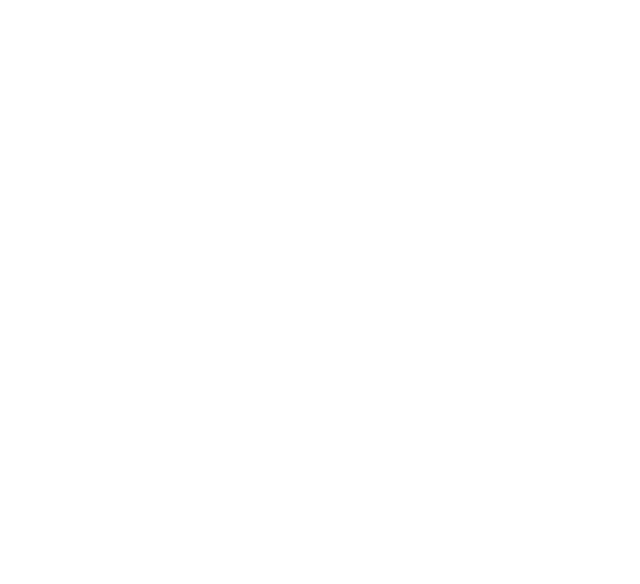
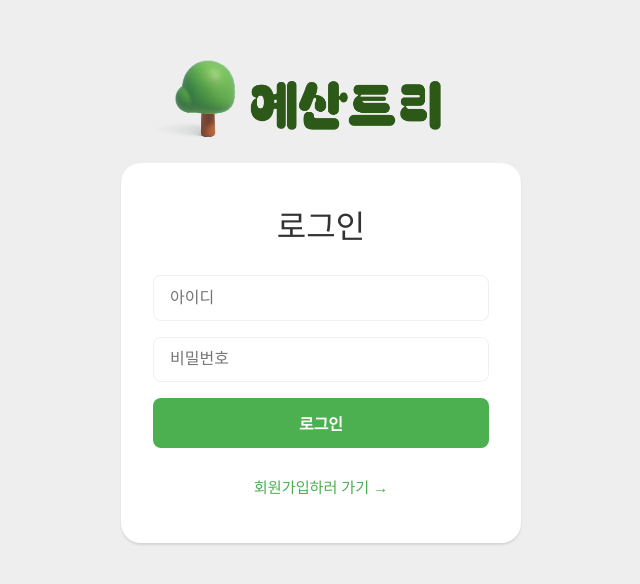
Before and after one commit to Heesu01/YesanTree, a React (Vite) app: page /login in a window 1280 px wide. Before the commit this address had no page. Shown: the part 114-698 px from the top of the page, without its empty margins (319-959 px from the left). Built offline with nearby package versions, Linux system fonts and the light colour scheme; a web font is replaced by a local one.

Commit message:
feat: 로그인, 회원가입 페이지 UI 구현

```diff
--- a/src/App.tsx
+++ b/src/App.tsx
@@ -6,11 +6,14 @@
 import ScrollToTop from "./components/ScrollToTop";
 import Layout from "./components/Layout";
 import MainPage from "./pages/MainPage";
-import AdminBudgetPage from "./pages/AdminBudget";
-import CitizenBudgetPage from "./pages/CitizenBudget";
-import CommunityPage from "./pages/Community";
-import WritePage from "./pages/Write";
-import PostDetailPage from "./pages/PostDetail";
+import AdminBudget from "./pages/AdminBudget";
+import CitizenBudget from "./pages/CitizenBudget";
+import Community from "./pages/Community";
+import Write from "./pages/Write";
+import PostDetail from "./pages/PostDetail";
+import NotFoundPage from "./pages/NotFoundPage";
+import Login from "./pages/Login";
+import Signup from "./pages/Signup";
 
 function App() {
   return (
@@ -21,12 +24,15 @@
         <Routes>
           <Route element={<Layout />}>
             <Route path="/" element={<MainPage />} />
-            <Route path="/budget/admin" element={<AdminBudgetPage />} />
-            <Route path="/budget/citizen" element={<CitizenBudgetPage />} />
-            <Route path="/community" element={<CommunityPage />} />
-            <Route path="/write" element={<WritePage />} />
-            <Route path="/community/:id" element={<PostDetailPage />} />
+            <Route path="/budget/admin" element={<AdminBudget />} />
+            <Route path="/budget/citizen" element={<CitizenBudget />} />
+            <Route path="/community" element={<Community />} />
+            <Route path="/write" element={<Write />} />
+            <Route path="/community/:id" element={<PostDetail />} />
+            <Route path="*" element={<NotFoundPage />} />
           </Route>
+          <Route path="/login" element={<Login />} />
+          <Route path="/signup" element={<Signup />} />
         </Routes>
       </BrowserRouter>
     </ThemeProvider>
--- a/src/components/Header.tsx
+++ b/src/components/Header.tsx
@@ -9,14 +9,10 @@
   const navigate = useNavigate();
   const currentPath = location.pathname;
 
-  const handleLogoClick = () => {
-    navigate("/");
-  };
-
   return (
     <HeaderWrapper>
       <LeftArea>
-        <Logo onClick={handleLogoClick} src={logoImg} alt="예산트리 로고" />
+        <Logo onClick={() => navigate("/")} src={logoImg} alt="예산트리 로고" />
       </LeftArea>
 
       <RightArea>
@@ -37,7 +33,12 @@
             커뮤니티
           </StyledLink>
         </Nav>
-        <LoginButton>로그인</LoginButton>
+        <Btns>
+          <LoginButton onClick={() => navigate("/login")}>로그인</LoginButton>
+          <LoginButton onClick={() => navigate("/signup")}>
+            회원가입
+          </LoginButton>
+        </Btns>
       </RightArea>
     </HeaderWrapper>
   );
@@ -97,6 +98,11 @@
   }
 `;
 
+const Btns = styled.div`
+  display: flex;
+  gap: 10px;
+`;
+
 const LoginButton = styled.button`
   background: none;
   padding: 6px 12px;
--- /dev/null
+++ b/src/pages/Login.tsx
@@ -0,0 +1,108 @@
+import styled from "styled-components";
+import { useNavigate } from "react-router-dom";
+import logoImg from "../assets/logo.png";
+
+const LoginPage = () => {
+  const navigate = useNavigate();
+
+  const handleSubmit = (e: React.FormEvent) => {
+    e.preventDefault();
+    alert("로그인 시도!");
+  };
+
+  return (
+    <Wrapper>
+      <Logo onClick={() => navigate("/")} src={logoImg} alt="예산트리 로고" />
+
+      <LoginBox>
+        <Title>로그인</Title>
+        <Form onSubmit={handleSubmit}>
+          <Input type="text" placeholder="아이디" required />
+          <Input type="password" placeholder="비밀번호" required />
+          <SubmitButton type="submit">로그인</SubmitButton>
+          <SignupLink onClick={() => navigate("/signup")}>
+            회원가입하러 가기 →
+          </SignupLink>
+        </Form>
+      </LoginBox>
+    </Wrapper>
+  );
+};
+
+export default LoginPage;
+
+const Wrapper = styled.div`
+  min-height: 100vh;
+  background: #eee;
+  display: flex;
+  align-items: center;
+  justify-content: center;
+  flex-direction: column;
+`;
+
+const Logo = styled.img`
+  width: 300px;
+  margin-right: 60px;
+  cursor: pointer;
+`;
+
+const LoginBox = styled.div`
+  background: white;
+  padding: 3rem 2rem;
+  border-radius: 20px;
+  box-shadow: 0 2px 2px rgba(0, 0, 0, 0.1);
+  width: 100%;
+  max-width: 400px;
+`;
+
+const Title = styled.h2`
+  font-size: 2rem;
+  margin-bottom: 2rem;
+  color: ${({ theme }) => theme.colors.black};
+  text-align: center;
+  font-family: ${({ theme }) => theme.fonts.title.fontFamily};
+`;
+
+const Form = styled.form`
+  display: flex;
+  flex-direction: column;
+  gap: 1rem;
+`;
+
+const Input = styled.input`
+  padding: 0.8rem 1rem;
+  font-size: 1rem;
+  border: 1px solid #f0f0f0;
+  border-radius: 8px;
+
+  &:focus {
+    outline: 2px solid #93af7d;
+  }
+`;
+
+const SubmitButton = styled.button`
+  padding: 0.8rem;
+  font-size: 1rem;
+  background-color: #4caf50;
+  color: white;
+  border: none;
+  border-radius: 8px;
+  cursor: pointer;
+  font-weight: bold;
+
+  &:hover {
+    background-color: #388e3c;
+  }
+`;
+
+const SignupLink = styled.div`
+  margin-top: 1rem;
+  text-align: center;
+  color: #4caf50;
+  font-size: 0.95rem;
+  cursor: pointer;
+
+  &:hover {
+    text-decoration: underline;
+  }
+`;
--- a/src/pages/MainPage.tsx
+++ b/src/pages/MainPage.tsx
@@ -3,8 +3,10 @@
 import home from "../assets/home.png";
 import treeIcon from "../assets/tree.png";
 import { IoIosArrowDown } from "react-icons/io";
+import { useNavigate } from "react-router-dom";
 
 const MainPage = () => {
+  const navigate = useNavigate();
   const loginRef = useRef(null);
   const aboutRef = useRef(null);
   const [showLogin, setShowLogin] = useState(false);
@@ -95,6 +97,10 @@
             <Input type="text" placeholder="아이디" />
             <Input type="password" placeholder="비밀번호" />
             <SubmitButton>로그인</SubmitButton>
+            <SignupLink onClick={() => navigate("/signup")}>
+              <span>계정이 없으신가요?</span>
+              <p>회원가입하러 가기</p>
+            </SignupLink>
           </LoginForm>
         </LoginSection>
       </LoginBgc>
@@ -124,7 +130,7 @@
   position: absolute;
   top: 0;
   left: 0;
-  opacity: 0.2;
+  opacity: 0.6;
 `;
 
 const fadeSlideUp = keyframes`
@@ -333,3 +339,21 @@
     background-color: #388e3c;
   }
 `;
+
+const SignupLink = styled.div`
+  margin-top: 2px;
+  padding: 0 4px;
+  font-size: 0.95rem;
+  cursor: pointer;
+  display: flex;
+  justify-content: space-between;
+  p {
+    color: #4caf50;
+    &:hover {
+      text-decoration: underline;
+    }
+  }
+  span {
+    color: gray;
+  }
+`;
--- /dev/null
+++ b/src/pages/Signup.tsx
@@ -0,0 +1,109 @@
+import styled from "styled-components";
+import { useNavigate } from "react-router-dom";
+import logoImg from "../assets/logo.png";
+
+const SignupPage = () => {
+  const navigate = useNavigate();
+
+  const handleSubmit = (e: React.FormEvent) => {
+    e.preventDefault();
+    alert("회원가입 완료");
+  };
+
+  return (
+    <Wrapper>
+      <Logo onClick={() => navigate("/")} src={logoImg} alt="예산트리 로고" />
+      <SignupBox>
+        <Title>회원가입</Title>
+        <Form onSubmit={handleSubmit}>
+          <Input type="text" placeholder="아이디" required />
+          <Input type="email" placeholder="이메일" required />
+          <Input type="password" placeholder="비밀번호" required />
+          <Input type="password" placeholder="비밀번호 확인" required />
+          <SubmitButton type="submit">가입하기</SubmitButton>
+          <LoginLink onClick={() => navigate("/login")}>
+            이미 계정이 있으신가요? 로그인하기
+          </LoginLink>
+        </Form>
+      </SignupBox>
+    </Wrapper>
+  );
+};
+
+export default SignupPage;
+
+const Wrapper = styled.div`
+  min-height: 100vh;
+  background: #eee;
+  display: flex;
+  align-items: center;
+  justify-content: center;
+  flex-direction: column;
+`;
+
+const Logo = styled.img`
+  width: 300px;
+  margin-right: 60px;
+  cursor: pointer;
+`;
+
+const SignupBox = styled.div`
+  background: white;
+  padding: 3rem 2rem;
+  border-radius: 20px;
+  box-shadow: 0 2px 2px rgba(0, 0, 0, 0.1);
+  width: 100%;
+  max-width: 400px;
+`;
+
+const Title = styled.h2`
+  font-size: 2rem;
+  margin-bottom: 2rem;
+  color: ${({ theme }) => theme.colors.black};
+  text-align: center;
+  font-family: ${({ theme }) => theme.fonts.title.fontFamily};
+`;
+
+const Form = styled.form`
+  display: flex;
+  flex-direction: column;
+  gap: 1rem;
+`;
+
+const Input = styled.input`
+  padding: 0.8rem 1rem;
+  font-size: 1rem;
+  border: 1px solid #f0f0f0;
+  border-radius: 8px;
+
+  &:focus {
+    outline: 2px solid #93af7d;
+  }
+`;
+
+const SubmitButton = styled.button`
+  padding: 0.8rem;
+  font-size: 1rem;
+  background-color: #4caf50;
+  color: white;
+  border: none;
+  border-radius: 8px;
+  cursor: pointer;
+  font-weight: bold;
+
+  &:hover {
+    background-color: #388e3c;
+  }
+`;
+
+const LoginLink = styled.div`
+  margin-top: 1rem;
+  text-align: center;
+  color: #4caf50;
+  font-size: 0.95rem;
+  cursor: pointer;
+
+  &:hover {
+    text-decoration: underline;
+  }
+`;
```
